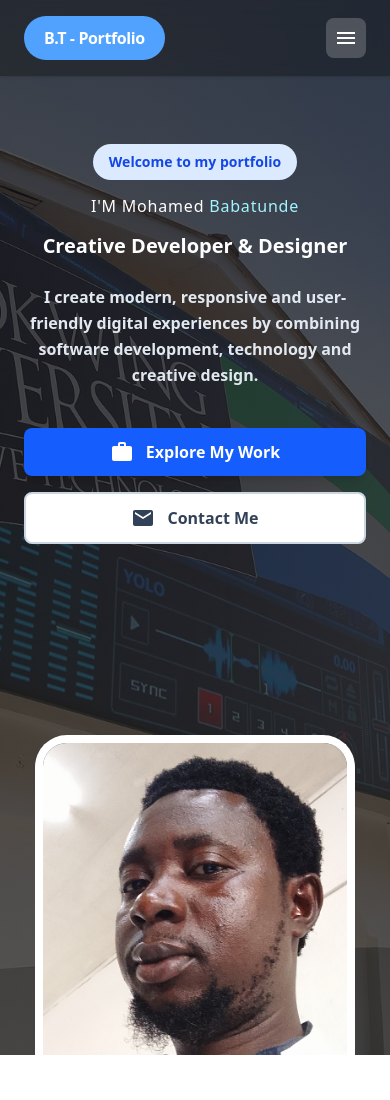
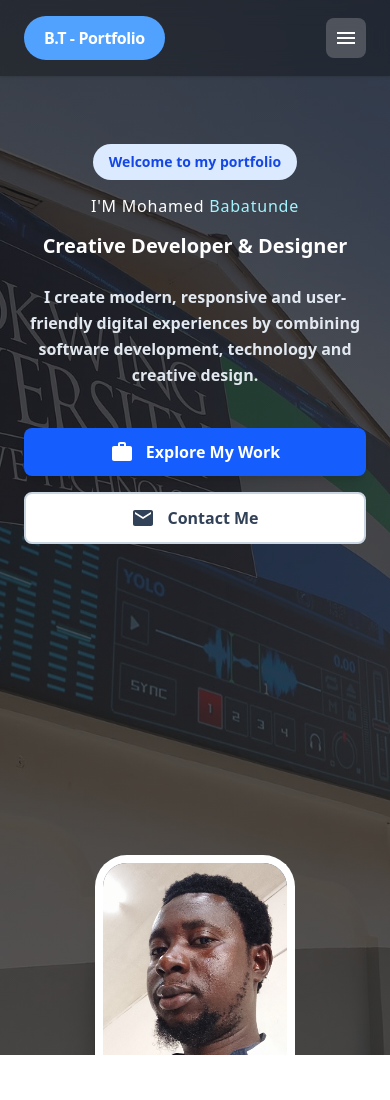
Before and after one commit to kamarabassanio-ship-it/Mohamed-Babatunde-Website, a plain HTML site: page index.html in a window 390 px wide. Shown: the top 1100 px of the page. Drawn offline with nearby package versions, Linux system fonts and the light colour scheme.

Commit message:
Adjust picture size

```diff
--- a/index.html
+++ b/index.html
@@ -195,7 +195,7 @@
         <div
           class="flex items-end justify-center grow-0 absolute bottom-0 right-1/2 translate-x-1/2 md:right-55 lg:right-10 xl:right-45">
           <div
-            class="overflow-hidden w-80 h-80 grow-0 rounded-t-4xl border-x-8 border-t-8 border-white bg-slate-600">
+            class="overflow-hidden w-50 h-50 md:w-60 md:w-60 lg:w-80 lg:w-80 xl:w-80 xl:h-80 grow-0 rounded-t-4xl border-x-8 border-t-8 border-white bg-slate-600">
             <img
               src="./images/B.Zee.jpg"
               alt="Portrait of Mohamed Babatunde"
```
